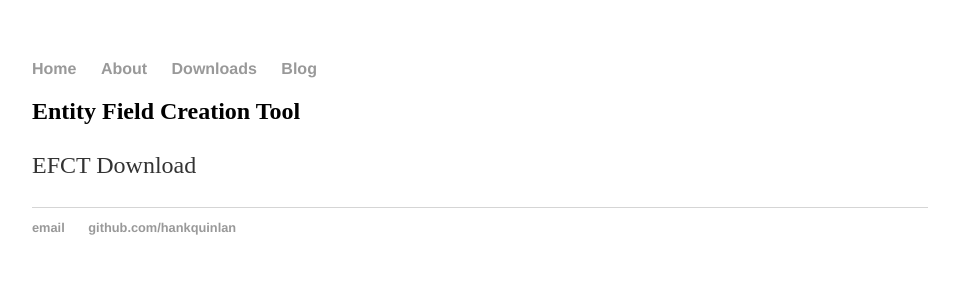
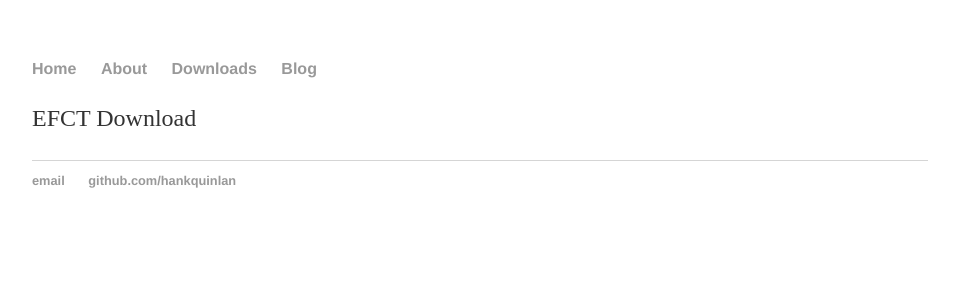
Before and after one commit to efcreationtool/efcreationtool.github.io, a Jekyll site: the page built from downloads/index.html, in a window 1280 px wide. Shown: the top 300 px of the page, without its empty margins (160-1119 px from the left). Built offline with Jekyll 4.4.1, drawn with Linux system fonts in a browser that asks for light colours.

Commit message:
Update index.html

```diff
--- a/downloads/index.html
+++ b/downloads/index.html
@@ -2,5 +2,4 @@
 layout: default
 title: Downloads
 ---
-	<h2>Entity Field Creation Tool</h2>
   <p>EFCT Download</p>
```
